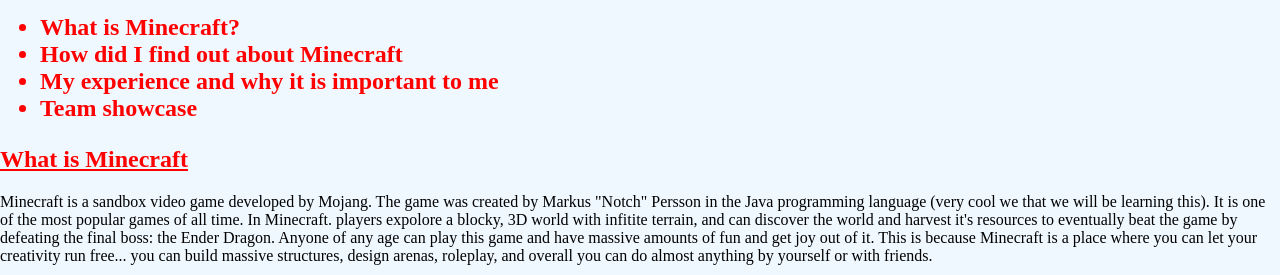
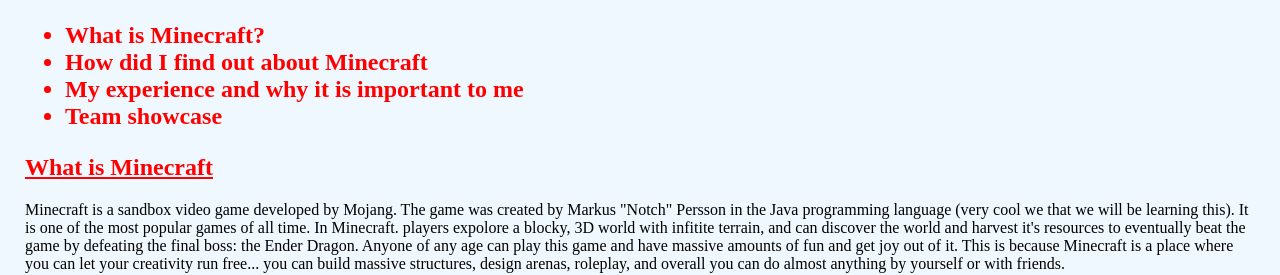
Before and after one commit to Alif-J-Rahman/web, a plain HTML site: page talk.html in a window 1280 px wide. Shown: the part 91-366 px from the top of the page. Drawn offline with Linux system fonts and the light colour scheme.

Commit message:
Update main.css

```diff
--- a/main.css
+++ b/main.css
@@ -22,6 +22,7 @@ h4 {
 }
 
 body {
-  margin: 0px;
+  margin-left: 25px;
+  margin-right: 25px;
   background-color: AliceBlue;
 }
```
